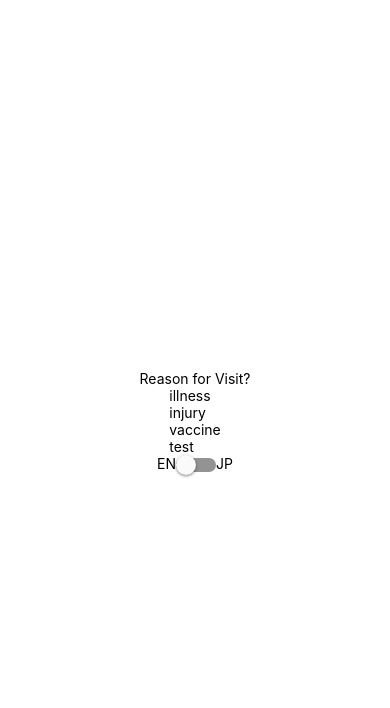
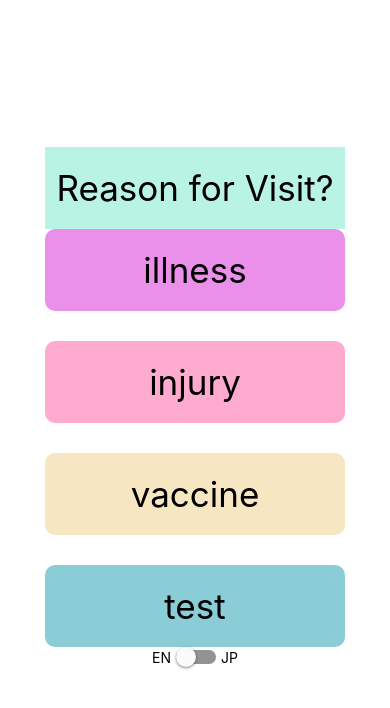
Before and after one commit to MyKamonohashi/itamitto-frontend, a React Native app in the folder client/: screen / in a window 390 px wide. Shown: the top 708 px of the page. Built offline with nearby package versions, Linux system fonts and the light colour scheme.

Commit message:
chore: merge latest from main

```diff
--- a/client/src/App.tsx
+++ b/client/src/App.tsx
@@ -1,42 +1,13 @@
 import { registerRootComponent } from 'expo';
 import { StatusBar } from 'expo-status-bar';
-import { StyleSheet, Text, View, Pressable, Switch } from 'react-native';
-import { useState, useEffect } from 'react';
-import en from './localize/en.json';
-import ja from './localize/ja.json'
+import { StyleSheet, View} from 'react-native';
+import FrameOne from './components/FrameOne'
 
 export default function App() {
-  const [language, setLanguage] = useState(en);
-  const [isEnabled, setIsEnabled] = useState(false);
-  const toggleSwitch = () => setIsEnabled(previousState => !previousState);
-
-  const handleLanguage = () => {
-    if (!isEnabled) {
-      setLanguage(en);
-    } else {
-      setLanguage(ja);
-    }
-  }
-
-  useEffect(() => {
-    handleLanguage();
-  }, [isEnabled]);
-
   return (
     <View style={styles.container}>
-      <Text>{language.title.reason}</Text>
       <View>
-        <Pressable><Text>{language.reason.illness}</Text></Pressable>
-        <Pressable><Text>{language.reason.injury}</Text></Pressable>
-        <Pressable><Text>{language.reason.vaccine}</Text></Pressable>
-        <Pressable><Text>{language.reason.test}</Text></Pressable>
-      </View>
-      <View style={styles.switch}>
-        <Text>EN</Text>
-        <Switch
-          onValueChange={toggleSwitch}
-          value={isEnabled} />
-        <Text>JP</Text>
+        <FrameOne />
       </View>
       <StatusBar style="auto" />
     </View>
@@ -50,9 +21,6 @@ const styles = StyleSheet.create({
     alignItems: 'center',
     justifyContent: 'center',
   },
-  switch: {
-    flexDirection: 'row'
-  }
 });
 
 registerRootComponent(App);
--- /dev/null
+++ b/client/src/components/FrameOne.tsx
@@ -0,0 +1,104 @@
+import { StyleSheet, Text, View, Pressable, Switch } from 'react-native';
+import { useState, useEffect } from 'react';
+import en from '../localize/en.json';
+import ja from '../localize/ja.json'
+
+export default function FrameOne() {
+  const [language, setLanguage] = useState(en);
+  const [isEnabled, setIsEnabled] = useState(false);
+  const toggleSwitch = () => setIsEnabled(previousState => !previousState);
+
+  const handleLanguage = () => {
+    if (!isEnabled) {
+      setLanguage(en);
+    } else {
+      setLanguage(ja);
+    }
+  }
+
+  useEffect(() => {
+    handleLanguage();
+  }, [isEnabled]);
+
+  return (
+    <View style={styles.container}>
+      <Text style={styles.header}>{language.title.reason}</Text>
+      <View style={styles.buttons}>
+        <Pressable style={styles.buttonOne}>
+          <Text style={styles.buttonText}>{language.reason.illness}</Text>
+        </Pressable>
+        <Pressable style={styles.buttonTwo}>
+          <Text style={styles.buttonText}>{language.reason.injury}</Text>
+        </Pressable>
+        <Pressable style={styles.buttonThree}>
+          <Text style={styles.buttonText}>{language.reason.vaccine}</Text>
+        </Pressable>
+        <Pressable style={styles.buttonFour}>
+          <Text style={styles.buttonText}>{language.reason.test}</Text>
+        </Pressable>
+      </View>
+      <View style={styles.switch}>
+        <Text>EN</Text>
+        <Switch
+          onValueChange={toggleSwitch}
+          value={isEnabled} />
+        <Text>JP</Text>
+      </View>
+    </View>
+  );
+}
+
+const styles = StyleSheet.create({
+  container: {
+    flex: 1,
+    backgroundColor: '#fff',
+    alignItems: 'center',
+    justifyContent: 'space-around'
+  },
+  header: {
+    backgroundColor: '#B9F3E4',
+    fontSize: 35,
+    textAlign: 'center',
+    minWidth:'100%',
+    paddingBottom: 20,
+    paddingTop: 20,
+    marginTop: 10
+  },
+  buttons: {
+    gap: 30
+  },
+  buttonText: {
+    fontSize: 35,
+    textAlign: 'center',
+  },
+  buttonOne: {
+    borderRadius: 10,
+    backgroundColor:'#EA8FEA',
+    padding: 20,
+    minWidth: 300
+  },
+  buttonTwo: {
+    borderRadius: 10,
+    backgroundColor:'#FFAACF',
+    padding: 20,
+    minWidth: 300
+  },
+  buttonThree: {
+    borderRadius: 10,
+    backgroundColor:'#F6E6C2',
+    padding: 20,
+    minWidth: 300
+  },
+  buttonFour: {
+    borderRadius: 10,
+    backgroundColor:'#8ACDD7',
+    padding: 20,
+    minWidth: 300
+  },
+  switch: {
+    marginBottom: 40,
+    flexDirection: 'row',
+    alignItems: 'center',
+    gap: 5,
+  }
+});
--- a/client/tsconfig.json
+++ b/client/tsconfig.json
@@ -2,6 +2,6 @@
   "extends": "expo/tsconfig.base",
   "compilerOptions": {
     "strict": true,
-    "baseUrl": "./src"
+    "baseUrl": "./src/components"
   }
 }
```
Also changed, not shown: client/package.json (+5 -3 lines), 1 other file (tests, documents, lock files or other folders).
